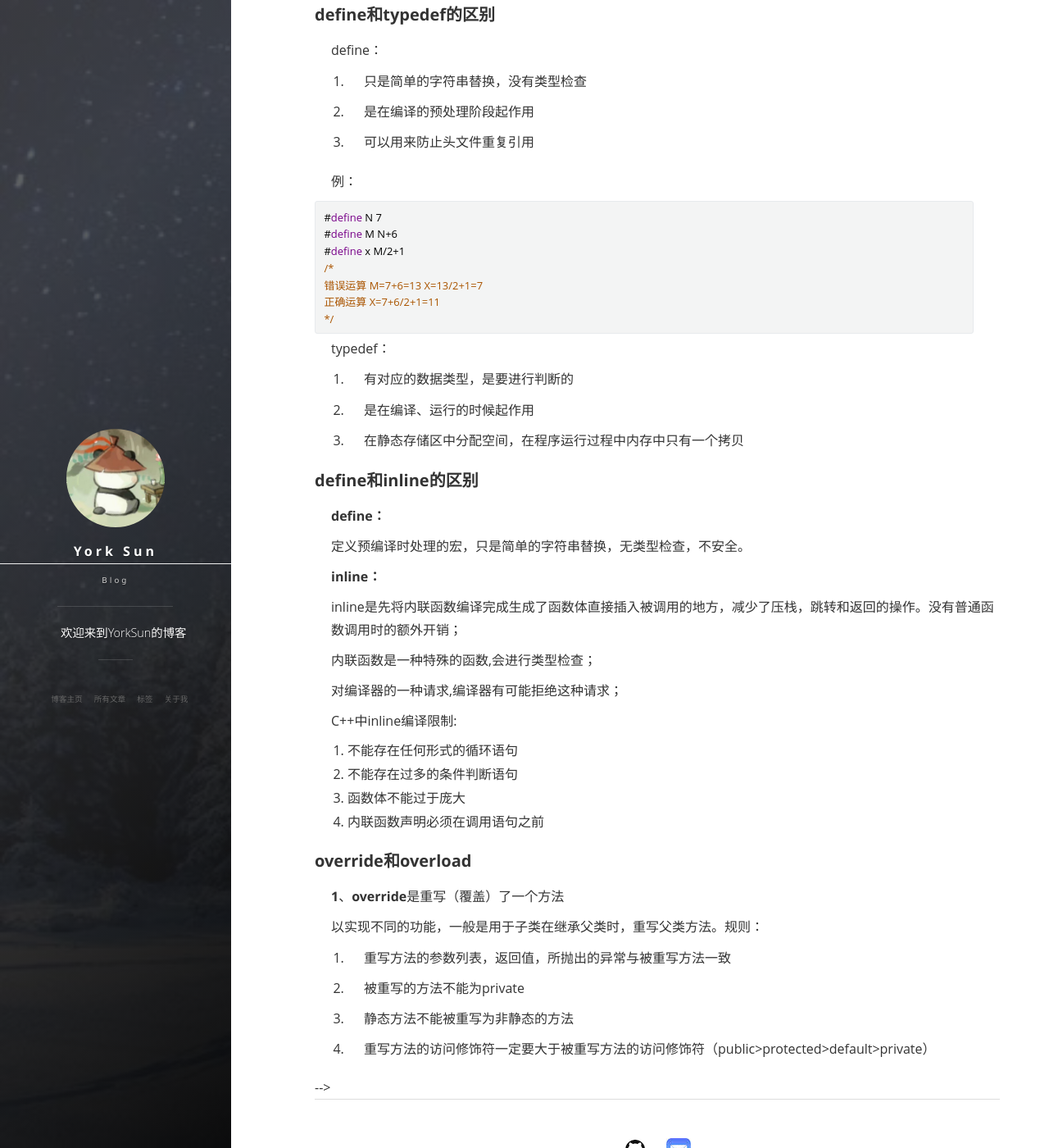
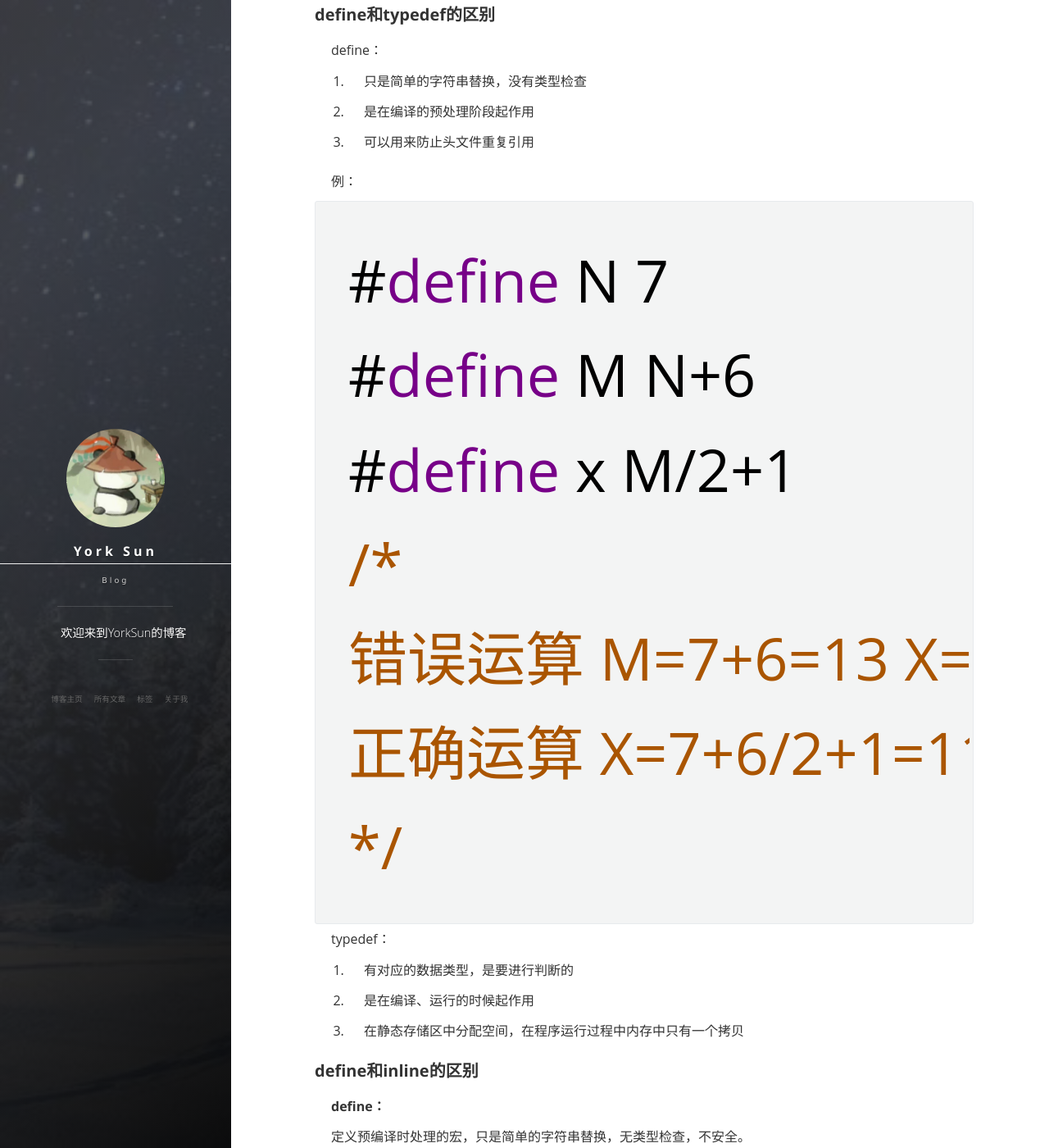
Before and after one commit to YorkSunSdu/YorkSunSdu.github.io, a Jekyll site: the page built from _posts/2023-03-29-C++笔记.md, in a window 1280 px wide and 1400 px high, scrolled down 988 px. Shown: the whole window at 82% size. Built offline with Jekyll 4.4.1, drawn with Linux system fonts in a browser that asks for light colours; nearby versions of some CDN libraries; some web fonts are replaced; comment, search, counter and statistics services are not loaded.

Commit message:
change font size

```diff
--- a/css/main.css
+++ b/css/main.css
@@ -263,7 +263,7 @@ code {
   border-radius: 3px;
   padding: 0 2px 0 2px;
   padding: 2px 4px 0px 4px;
-  font-size: 0.9em;
+  font-size: 5em;
 }
 
 /* 修改pre */
@@ -289,7 +289,7 @@ pre {
 }
 
 pre code {
-  padding: 0;
+  padding: 0 2px 0 2px;
   background: none;
   border: none;
   word-wrap: normal; }
```
